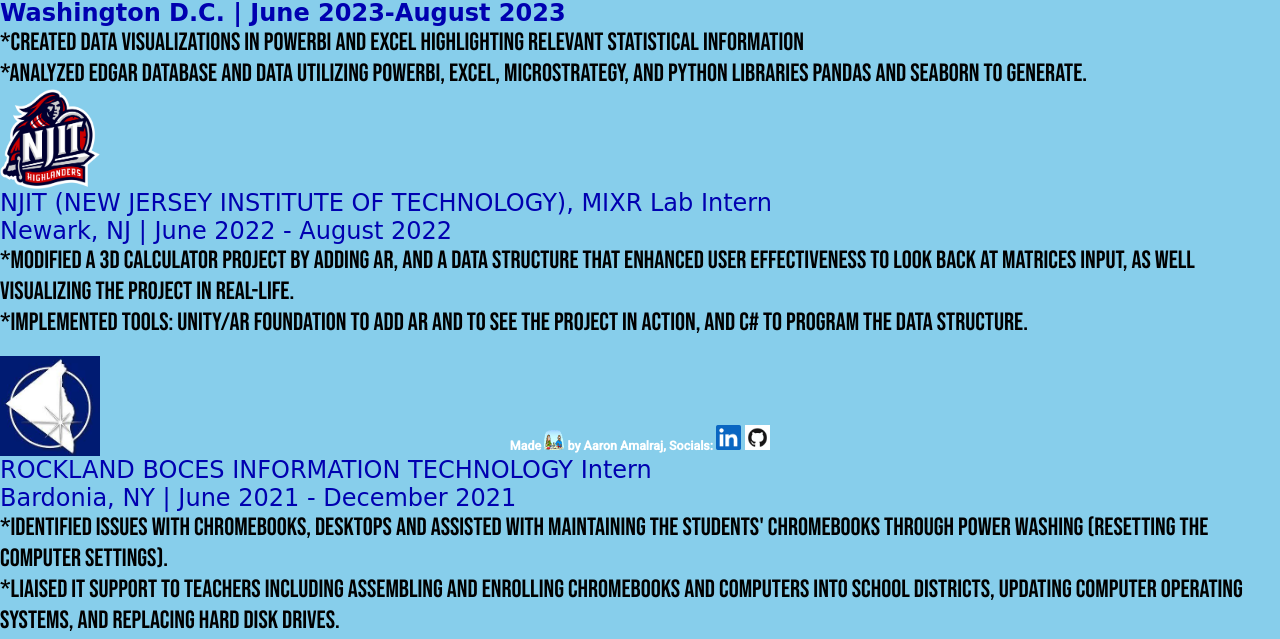
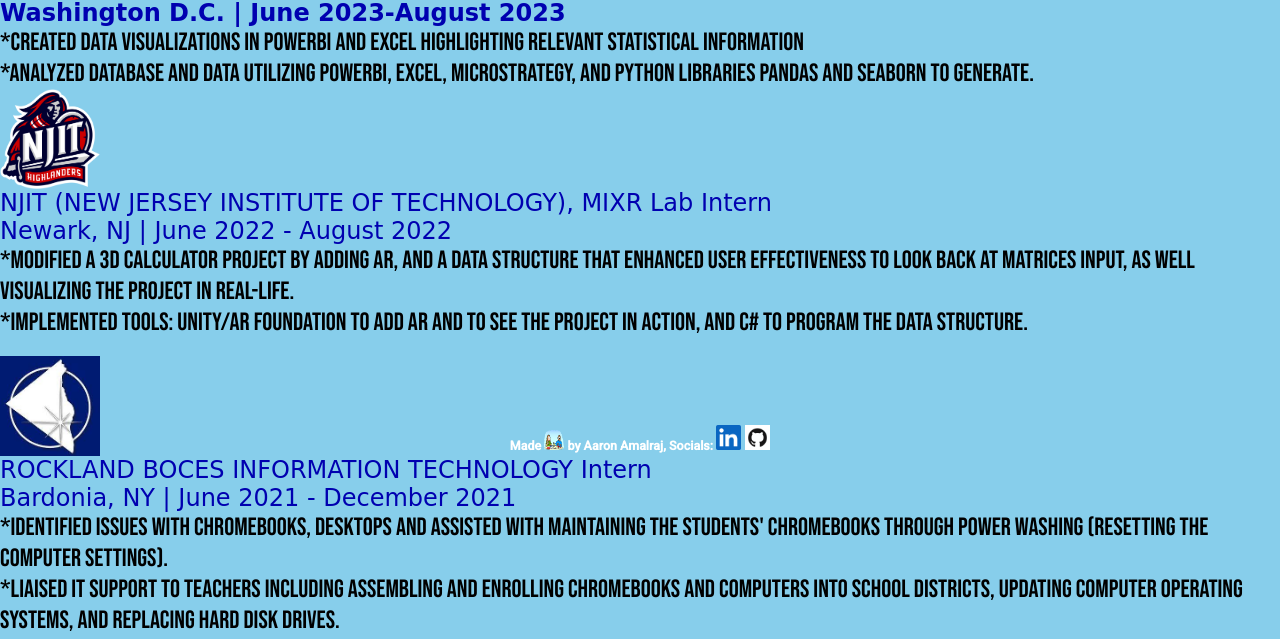
Before and after one commit to Aaronwins/Aaronwins.github.io, a plain HTML site: page experience.html in a window 1280 px wide. Shown: the part 342-981 px from the top of the page. Drawn offline with Linux system fonts and the light colour scheme; a web font is replaced by a local one.

Commit message:
Update experience.html

```diff
--- a/experience.html
+++ b/experience.html
@@ -47,7 +47,7 @@ Washington D.C. | June 2023-August 2023
 </div>
 <ul>
     <li>*Created data visualizations in PowerBI and Excel highlighting relevant statistical information</li>
-    <li>*Analyzed EDGAR database and data utilizing PowerBI, Excel, MicroStrategy, and Python libraries Pandas and Seaborn to generate.</li>
+    <li>*Analyzed database and data utilizing PowerBI, Excel, MicroStrategy, and Python libraries Pandas and Seaborn to generate.</li>
 </ul>
 <img class="logo" src="NJIT.jpg" alt="logo" width="100" height ="100">
 <font size =5 >
```
